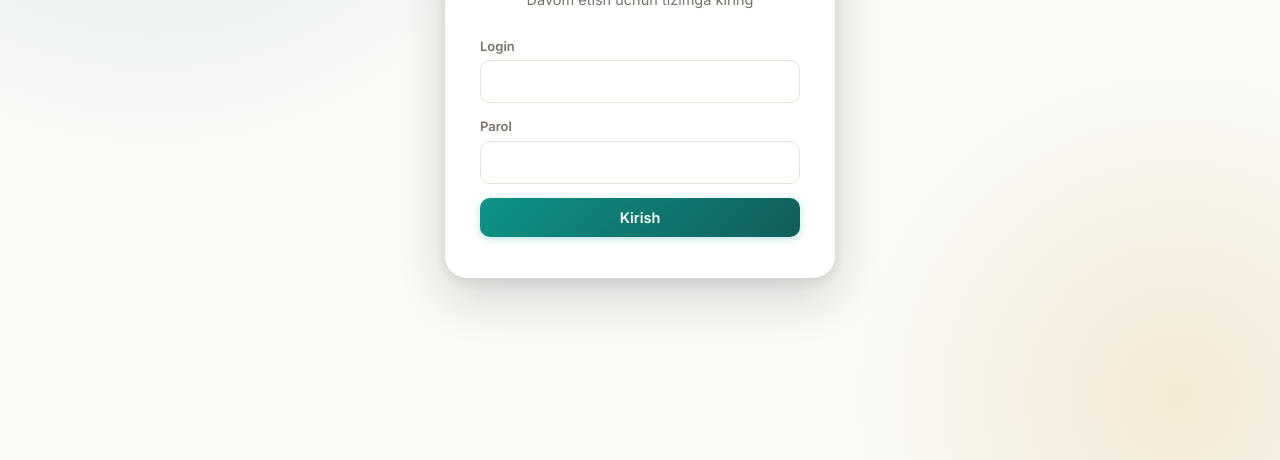
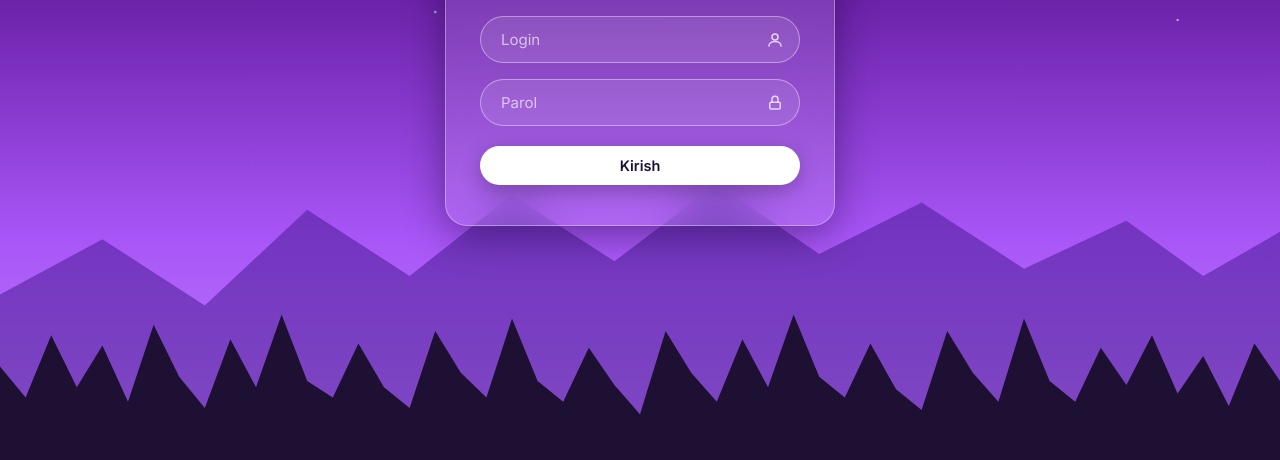
Before and after one commit to AsadbekBoss/Dukon, a website: page public/index.html in a window 1280 px wide. Shown: the part 340-800 px from the top of the page. Drawn offline with Linux system fonts and the light colour scheme.

Commit message:
Login sahifasini tungi tog' manzarali shisha (glassmorphism) uslubga o'tkazish
- Sof CSS/SVG bilan chizilgan yulduzli tungi osmon, tog' qatlamlari
  va archazor siluetlari (tashqi rasm ishlatilmadi)
- Kirish maydonlari endi pill shaklida, belgi (icon) bilan, shaffof
  shisha effektida
- MUHIM XATOLIK TUZATILDI: api.js login so'rovining 401 javobini
  "sessiya tugadi" deb noto'g'ri talqin qilib, xato xabari
  ko'rsatilmasdan sahifani qayta yuklab yuborar edi — bu birinchi
  marta brauzerda (Playwright) sinab ko'rilganda topildi

```diff
--- a/public/css/style.css
+++ b/public/css/style.css
@@ -57,6 +57,7 @@ h1, h2, h3 { letter-spacing: -0.015em; line-height: 1.25; }
 
 .login-card {
   position: relative;
+  z-index: 1;
   background: var(--card-bg);
   border-radius: 22px;
   box-shadow: var(--shadow-xl);
@@ -64,19 +65,6 @@ h1, h2, h3 { letter-spacing: -0.015em; line-height: 1.25; }
   width: 100%;
   max-width: 390px;
   border: 1px solid rgba(255, 255, 255, 0.6);
-}
-
-.login-card .logo-emoji {
-  width: 56px;
-  height: 56px;
-  margin: 0 auto 16px;
-  border-radius: 16px;
-  background: linear-gradient(135deg, var(--primary), var(--accent));
-  display: flex;
-  align-items: center;
-  justify-content: center;
-  font-size: 28px;
-  box-shadow: 0 10px 24px rgba(13, 148, 136, 0.35);
 }
 
 .login-card h1 {
@@ -92,6 +80,166 @@ h1, h2, h3 { letter-spacing: -0.015em; line-height: 1.25; }
   color: var(--muted);
   margin: 0 0 26px;
   font-size: 14.5px;
+}
+
+.sr-only {
+  position: absolute;
+  width: 1px;
+  height: 1px;
+  padding: 0;
+  margin: -1px;
+  overflow: hidden;
+  clip: rect(0, 0, 0, 0);
+  white-space: nowrap;
+  border: 0;
+}
+
+/* ---------- Tungi manzara (login foni) ---------- */
+.login-wrap-night {
+  background: linear-gradient(180deg, #2e1065 0%, #6b21a8 42%, #a855f7 72%, #c084fc 100%);
+}
+
+.night-scene {
+  position: absolute;
+  inset: 0;
+  z-index: 0;
+  pointer-events: none;
+  overflow: hidden;
+}
+
+.stars {
+  position: absolute;
+  inset: 0;
+  opacity: 0.9;
+  background-image:
+    radial-gradient(1.6px 1.6px at 8% 15%, #fff, transparent),
+    radial-gradient(1.2px 1.2px at 18% 8%, #fff, transparent),
+    radial-gradient(1.8px 1.8px at 28% 22%, #fff, transparent),
+    radial-gradient(1.3px 1.3px at 38% 12%, #fff, transparent),
+    radial-gradient(1.6px 1.6px at 48% 6%, #fff, transparent),
+    radial-gradient(1.2px 1.2px at 58% 18%, #fff, transparent),
+    radial-gradient(1.8px 1.8px at 68% 9%, #fff, transparent),
+    radial-gradient(1.3px 1.3px at 78% 24%, #fff, transparent),
+    radial-gradient(1.6px 1.6px at 88% 14%, #fff, transparent),
+    radial-gradient(1.2px 1.2px at 95% 28%, #fff, transparent),
+    radial-gradient(1.4px 1.4px at 4% 32%, #fff, transparent),
+    radial-gradient(1.6px 1.6px at 14% 40%, #fff, transparent),
+    radial-gradient(1.2px 1.2px at 24% 35%, #fff, transparent),
+    radial-gradient(1.8px 1.8px at 34% 44%, #fff, transparent),
+    radial-gradient(1.3px 1.3px at 44% 30%, #fff, transparent),
+    radial-gradient(1.6px 1.6px at 54% 38%, #fff, transparent),
+    radial-gradient(1.2px 1.2px at 64% 28%, #fff, transparent),
+    radial-gradient(1.8px 1.8px at 74% 42%, #fff, transparent),
+    radial-gradient(1.3px 1.3px at 84% 33%, #fff, transparent),
+    radial-gradient(1.6px 1.6px at 92% 45%, #fff, transparent),
+    radial-gradient(2px 2px at 50% 10%, #fff, transparent),
+    radial-gradient(2px 2px at 20% 25%, #fff, transparent),
+    radial-gradient(2px 2px at 80% 20%, #fff, transparent);
+  background-repeat: no-repeat;
+}
+
+.mountains-back {
+  position: absolute;
+  left: 0;
+  right: 0;
+  bottom: 0;
+  height: 46%;
+  background: #4c1d95;
+  opacity: 0.55;
+  clip-path: polygon(
+    0% 100%, 0% 55%, 8% 40%, 16% 58%, 24% 32%, 32% 50%, 40% 28%,
+    48% 46%, 56% 25%, 64% 44%, 72% 30%, 80% 48%, 88% 35%, 94% 50%,
+    100% 38%, 100% 100%
+  );
+}
+
+.treeline-front {
+  position: absolute;
+  left: 0;
+  right: 0;
+  bottom: 0;
+  height: 26%;
+  background: #1e1033;
+  clip-path: polygon(
+    0% 100%, 0% 55%, 2% 70%, 4% 40%, 6% 65%, 8% 45%, 10% 72%, 12% 35%,
+    14% 60%, 16% 75%, 18% 42%, 20% 65%, 22% 30%, 24% 62%, 26% 70%,
+    28% 44%, 30% 65%, 32% 75%, 34% 38%, 36% 58%, 38% 70%, 40% 32%,
+    42% 62%, 44% 72%, 46% 46%, 48% 64%, 50% 78%, 52% 38%, 54% 58%,
+    56% 72%, 58% 42%, 60% 65%, 62% 30%, 64% 60%, 66% 70%, 68% 44%,
+    70% 66%, 72% 76%, 74% 38%, 76% 58%, 78% 72%, 80% 32%, 82% 62%,
+    84% 72%, 86% 46%, 88% 64%, 90% 40%, 92% 68%, 94% 50%, 96% 74%,
+    98% 44%, 100% 62%, 100% 100%
+  );
+}
+
+.login-wrap-night .login-card.glass {
+  background: rgba(255, 255, 255, 0.12);
+  backdrop-filter: blur(20px);
+  -webkit-backdrop-filter: blur(20px);
+  border: 1px solid rgba(255, 255, 255, 0.35);
+  box-shadow: 0 8px 40px rgba(20, 4, 46, 0.45);
+}
+
+.login-wrap-night .login-card.glass h1,
+.login-wrap-night .login-card.glass p.subtitle {
+  color: #fff;
+}
+
+.login-wrap-night .login-card.glass p.subtitle { color: rgba(255, 255, 255, 0.78); }
+
+.login-wrap-night .error-msg {
+  background: rgba(220, 38, 38, 0.25);
+  color: #fee2e2;
+  border: 1px solid rgba(254, 202, 202, 0.4);
+}
+
+/* ---------- Pill shaklidagi kirish maydonlari ---------- */
+.pill-input {
+  position: relative;
+  margin-bottom: 16px;
+}
+
+form .pill-input input[type="text"],
+form .pill-input input[type="password"] {
+  width: 100%;
+  padding: 13px 44px 13px 20px;
+  border-radius: 999px;
+  border: 1px solid rgba(255, 255, 255, 0.4);
+  background: rgba(255, 255, 255, 0.10);
+  color: #fff;
+  margin-bottom: 0;
+}
+
+.pill-input input::placeholder { color: rgba(255, 255, 255, 0.65); }
+
+form .pill-input input:focus {
+  border-color: rgba(255, 255, 255, 0.85);
+  box-shadow: 0 0 0 4px rgba(255, 255, 255, 0.15);
+}
+
+.pill-icon {
+  position: absolute;
+  right: 16px;
+  top: 50%;
+  transform: translateY(-50%);
+  width: 18px;
+  height: 18px;
+  color: rgba(255, 255, 255, 0.75);
+  pointer-events: none;
+}
+
+.login-btn {
+  border-radius: 999px;
+  background: #ffffff;
+  background-image: none;
+  color: #1e1033;
+  box-shadow: 0 6px 20px rgba(0, 0, 0, 0.25);
+  margin-top: 4px;
+}
+
+.login-btn:hover {
+  background: #f3f0ff;
+  box-shadow: 0 8px 24px rgba(0, 0, 0, 0.3);
 }
 
 /* ---------- Umumiy form elementlari ---------- */
--- a/public/index.html
+++ b/public/index.html
@@ -7,22 +7,39 @@
   <link rel="stylesheet" href="/css/style.css" />
 </head>
 <body>
-  <div class="login-wrap">
-    <div class="login-card">
-      <div class="logo-emoji">🏪</div>
-      <h1>Do'kon Nazorat Tizimi</h1>
+  <div class="login-wrap login-wrap-night">
+    <div class="night-scene" aria-hidden="true">
+      <div class="stars"></div>
+      <div class="mountains-back"></div>
+      <div class="treeline-front"></div>
+    </div>
+
+    <div class="login-card glass">
+      <h1>🏪 Do'kon Nazorat</h1>
       <p class="subtitle">Davom etish uchun tizimga kiring</p>
 
       <div id="errorBox" class="error-msg"></div>
 
       <form id="loginForm">
-        <label for="login">Login</label>
-        <input type="text" id="login" name="login" autocomplete="username" required />
+        <label class="sr-only" for="login">Login</label>
+        <div class="pill-input">
+          <input type="text" id="login" name="login" placeholder="Login" autocomplete="username" required />
+          <svg class="pill-icon" viewBox="0 0 24 24" fill="none" stroke="currentColor" stroke-width="2" stroke-linecap="round" stroke-linejoin="round">
+            <circle cx="12" cy="8" r="4"></circle>
+            <path d="M4 20c0-4 4-6 8-6s8 2 8 6"></path>
+          </svg>
+        </div>
 
-        <label for="parol">Parol</label>
-        <input type="password" id="parol" name="parol" autocomplete="current-password" required />
+        <label class="sr-only" for="parol">Parol</label>
+        <div class="pill-input">
+          <input type="password" id="parol" name="parol" placeholder="Parol" autocomplete="current-password" required />
+          <svg class="pill-icon" viewBox="0 0 24 24" fill="none" stroke="currentColor" stroke-width="2" stroke-linecap="round" stroke-linejoin="round">
+            <rect x="5" y="11" width="14" height="9" rx="2"></rect>
+            <path d="M8 11V7a4 4 0 0 1 8 0v4"></path>
+          </svg>
+        </div>
 
-        <button type="submit" class="btn-block" id="submitBtn">Kirish</button>
+        <button type="submit" class="btn-block login-btn" id="submitBtn">Kirish</button>
       </form>
     </div>
   </div>
--- a/public/js/api.js
+++ b/public/js/api.js
@@ -26,7 +26,9 @@ async function api(path, options = {}) {
 
   const res = await fetch(`${API_BASE}${path}`, { ...options, headers });
 
-  if (res.status === 401) {
+  // Login so'rovining o'zi 401 qaytarsa (login/parol xato), bu sessiya muddati
+  // tugashi emas — shunchaki xato xabarini oddiy tarzda ko'rsatish kerak.
+  if (res.status === 401 && path !== '/auth/login') {
     clearSession();
     window.location.href = '/index.html';
     throw new Error('Tizimga qayta kirish kerak');
```
